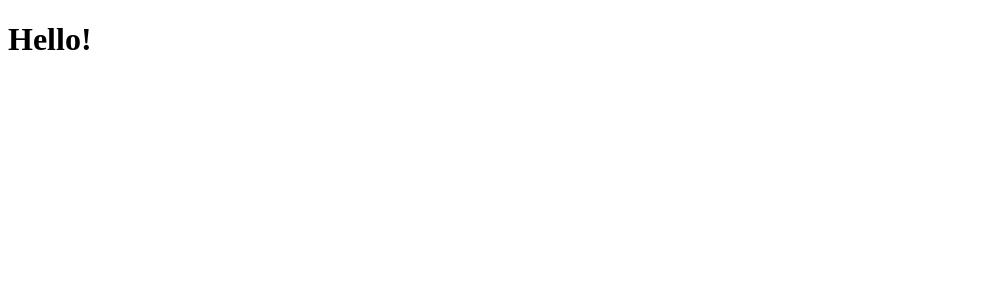
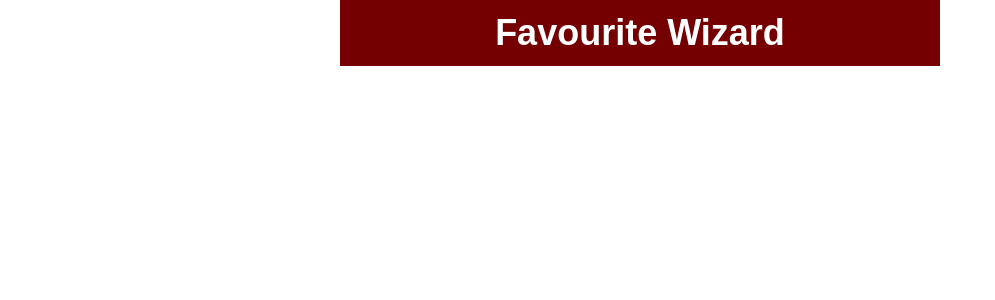
Before and after one commit to macfrei/omr-testing, a React (Create React App) app: page / in a window 1280 px wide. Shown: the top 300 px of the page, without its empty margins (0-995 px from the left). Built offline with nearby package versions, Linux system fonts and the light colour scheme.

Commit message:
Add Header and GlobalStyle

```diff
--- a/src/App.js
+++ b/src/App.js
@@ -1,7 +1,9 @@
+import AppHeader from './components/AppHeader'
+
 function App() {
   return (
     <div>
-      <h1>Hello!</h1>
+      <AppHeader title="Favourite Wizard" />
     </div>
   )
 }
--- /dev/null
+++ b/src/components/AppHeader.js
@@ -0,0 +1,20 @@
+import styled from 'styled-components/macro'
+
+export default function AppHeader({ title }) {
+  return (
+    <Header>
+      <h1>{title}</h1>
+    </Header>
+  )
+}
+
+const Header = styled.header`
+  padding: 12px;
+  background-color: #740001;
+  color: white;
+  text-align: center;
+
+  h1 {
+    margin: 0;
+  }
+`
--- /dev/null
+++ b/src/components/GlobalStyle.js
@@ -0,0 +1,21 @@
+import { createGlobalStyle } from 'styled-components'
+
+export default createGlobalStyle`
+* {
+  box-sizing: border-box;
+}
+
+body {
+  font-family: sans-serif;
+  font-size: 112.5%;
+  margin: 0 auto;
+  max-width: 600px;
+}
+
+input,
+button {
+  font-size: inherit;
+  padding: 5px;
+}
+
+`
--- a/src/index.js
+++ b/src/index.js
@@ -2,10 +2,15 @@ import React from 'react'
 import ReactDOM from 'react-dom'
 import App from './App'
 import reportWebVitals from './reportWebVitals'
+import { BrowserRouter as Router } from 'react-router-dom'
+import GlobalStyle from './components/GlobalStyle'
 
 ReactDOM.render(
   <React.StrictMode>
-    <App />
+    <Router>
+      <GlobalStyle />
+      <App />
+    </Router>
   </React.StrictMode>,
   document.getElementById('root')
 )
```
